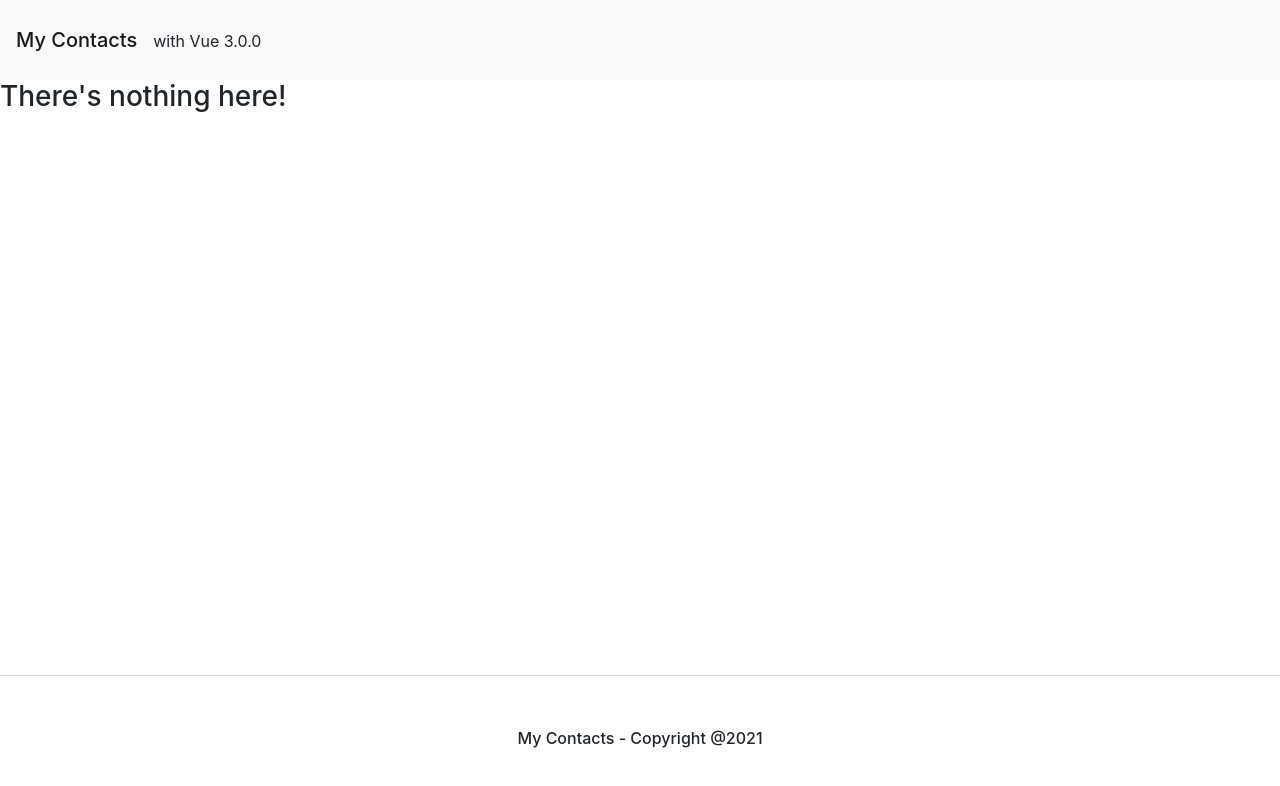
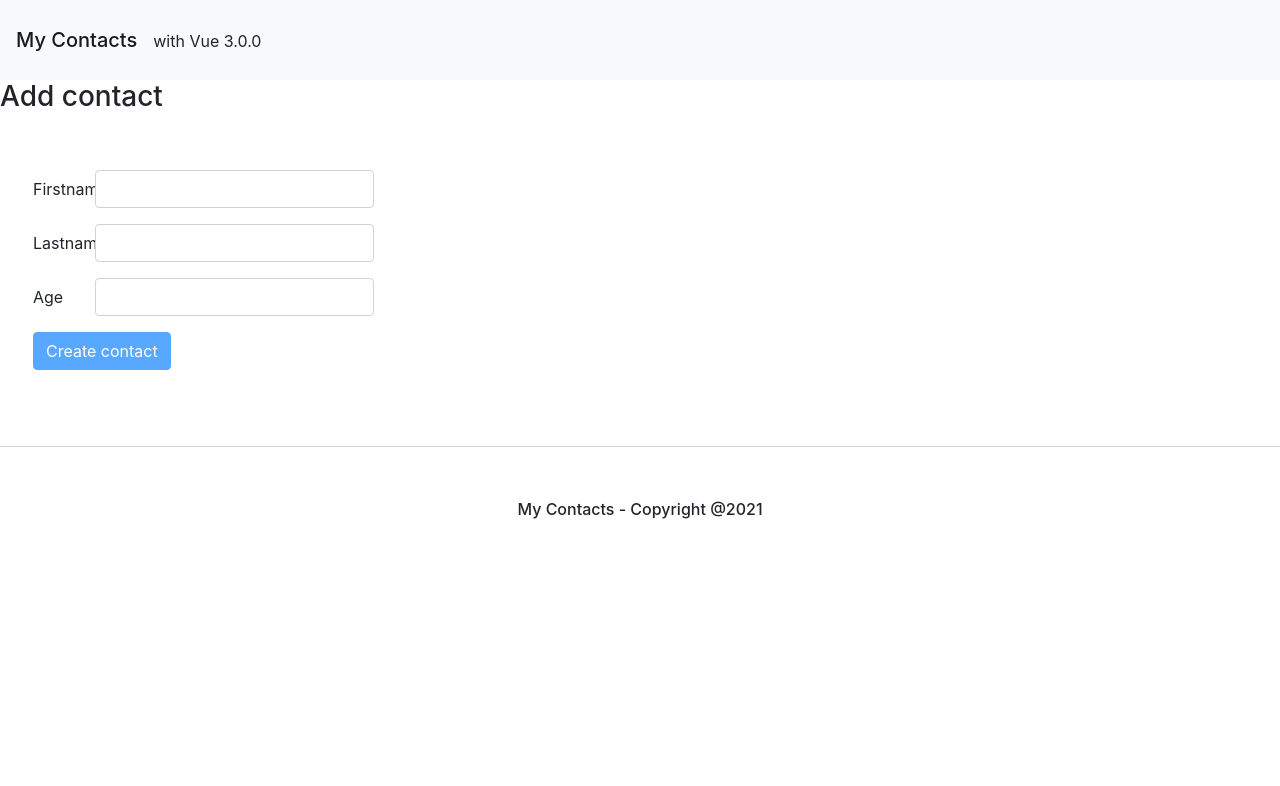
Before and after one commit to rpalvair/contacts-front-vue, a Vue app: page /add-contact in a window 1280 px wide. Shown: the top 786 px of the page. Built offline with nearby package versions, Linux system fonts and the light colour scheme.

Commit message:
feat/add-contact (#2)

```diff
--- a/src/components/TheFooter.vue
+++ b/src/components/TheFooter.vue
@@ -4,9 +4,10 @@
 
 <style scoped>
 .footer {
+  margin-top: 20px;
   padding-top: 50px;
   padding-bottom: 50px;
-  position: absolute;
+  position: relative;
   bottom: 0;
   width: 100%;
   text-align: center;
--- /dev/null
+++ b/src/components/pages/contact/AddContact.vue
@@ -0,0 +1,136 @@
+<template>
+  <h3>Add contact</h3>
+  <div class="row">
+    <div class="col-lg-4 p-5">
+      <form @submit.prevent="onSubmit">
+        <div class="form-group row">
+          <label class="col-sm-2 col-form-label" for="firstName"
+            >Firstname</label
+          >
+          <div class="col-sm-10">
+            <input
+              type="text"
+              class="form-control"
+              :class="{ 'is-invalid': !firstName.isValid && showValidations }"
+              id="firstName"
+              v-model.trim="firstName.value"
+              @change="updateValidity('firstName')"
+            />
+          </div>
+        </div>
+        <div class="form-group row">
+          <label class="col-sm-2 col-form-label" for="lastName">Lastname</label>
+          <div class="col-sm-10">
+            <input
+              type="text"
+              class="form-control"
+              :class="{ 'is-invalid': !lastName.isValid && showValidations }"
+              id="lastName"
+              v-model.trim="lastName.value"
+              @change="updateValidity('lastName')"
+            />
+          </div>
+        </div>
+        <div class="form-group row">
+          <label class="col-sm-2 col-form-label" for="age">Age</label>
+          <div class="col-sm-10">
+            <input
+              type="number"
+              class="form-control"
+              id="age"
+              :class="{ 'is-invalid': !age.isValid && showValidations }"
+              v-model.number="age.value"
+              @change="updateValidity('age')"
+            />
+          </div>
+        </div>
+        <button
+          type="submit"
+          :disabled="!formIsValid"
+          class="btn btn-primary mb-2"
+        >
+          Create contact
+        </button>
+      </form>
+    </div>
+  </div>
+</template>
+<script>
+import config from "../../../config";
+export default {
+  data() {
+    return {
+      formIsValid: false,
+      showValidations: false,
+      firstName: {
+        isValid: true,
+        value: "",
+      },
+      lastName: {
+        isValid: true,
+        value: "",
+      },
+      age: {
+        isValid: true,
+        value: null,
+      },
+    };
+  },
+  methods: {
+    onSubmit() {
+      console.log("submit");
+      this.validateForm();
+      if (!this.formIsValid) {
+        return;
+      }
+      const contact = {
+        firstName: this.firstName.value,
+        lastName: this.lastName.value,
+        age: this.age.value,
+      };
+      console.log("Contact to create", contact);
+      fetch(config.endpoints.contacts.create, {
+        method: "POST",
+        body: JSON.stringify(contact),
+        headers: {
+          "Content-Type": "application/json",
+        },
+      }).then((response) => {
+        console.log("response", response);
+        if (response.ok) {
+          this.$router.replace("/");
+        }
+      });
+    },
+    validateForm() {
+      this.formIsValid = true;
+      if (this.firstName.value === "") {
+        this.firstName.isValid = false;
+        this.formIsValid = false;
+      } else {
+        this.firstName.isValid = true;
+      }
+      if (this.lastName.value === "") {
+        this.lastName.isValid = false;
+        this.formIsValid = false;
+      } else {
+        this.lastName.isValid = true;
+      }
+      if (
+        this.age.value == null ||
+        this.age.value === "" ||
+        this.age.value <= 0
+      ) {
+        this.age.isValid = false;
+        this.formIsValid = false;
+      } else {
+        this.age.isValid = true;
+      }
+    },
+    updateValidity() {
+      this.validateForm();
+      this.showValidations = true;
+    },
+  },
+};
+</script>
--- a/src/router.js
+++ b/src/router.js
@@ -1,11 +1,13 @@
 import { createRouter, createWebHistory } from "vue-router"
 import NotFound from "./components/pages/NotFound.vue"
 import ContactsList from "./components/pages/contact/ContactsList.vue"
+import AddContact from "./components/pages/contact/AddContact.vue"
 
 const router = createRouter({
     history: createWebHistory(),
     routes: [
         { path: '/', component: ContactsList },
+        { path: '/add-contact', component: AddContact },
         { path: '/:notFound(.*)', component: NotFound }
     ]
 })
```
